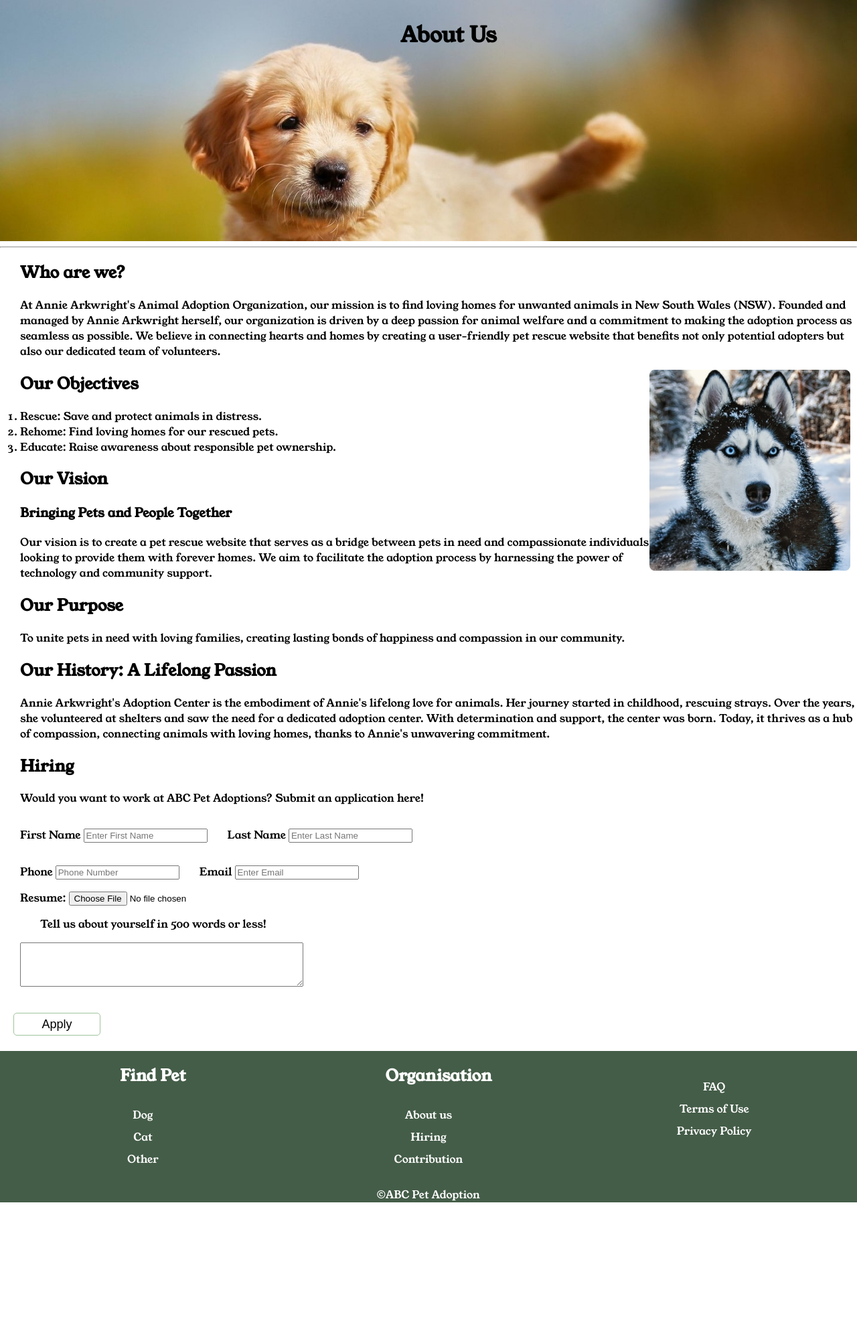
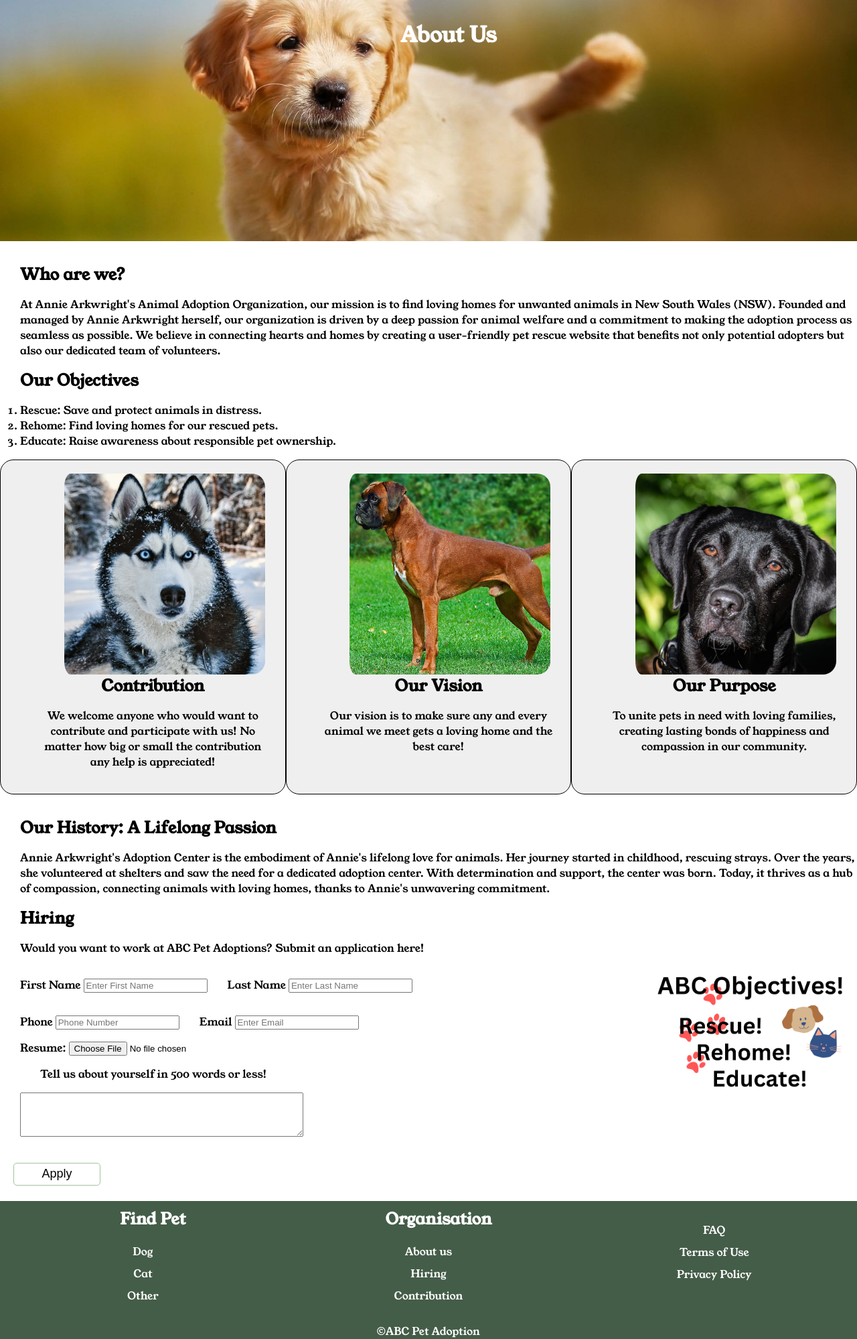
Before and after one commit to kiyohiro0310/SEF_AT, a Django app: page /about-us in a window 1280 px wide; the page is wider, and only the part inside the window is pictured. Shown: the part 89-2088 px from the top of that part at 67% size. Before the commit the page ends 1884 px from the top of that part, so only its background shows below. Run offline with Django 4.2, Linux system fonts and the light colour scheme.

Commit message:
I have worked on removing the horizontal line among other changes.

```diff
--- a/SEF/static/css/Leon.css
+++ b/SEF/static/css/Leon.css
@@ -1,28 +1,34 @@
+body {
+    overflow-x: hidden;
+    max-width: 100%;
+    margin-left: 20px;
+}
+
+
 .main{
-    text-align: center;
+    text-align:center;
     background-image: url("../images/puppy1.jpg");
     background-size: cover;
-    background-position: cenrtre;
+    background-position: center;
     margin: 0;
     padding: 30px;
-    width: 100%; /* Set the width of the container */
-    height: 300px; /* Set the desired height of the container */
+    width: 100%;
+    height: 300px;
+    color: white;
 }
 
 h1, h2, h3, p, ol{
     padding-left: 30px;
 }
 
-/* body{
-    background-image: url("../images/husky.png");
-} */
-
 img{
+    padding-left: 10px;
     height: 300px;
     width: 300px;
     float: right;
     border-radius: 8px;
     margin-right: 10px;
+    align-self: center;
 }
 
 .oneRow, .twoRow {
@@ -36,6 +42,7 @@ img{
 
 .button-container{
     padding-left: 20px;
+    align-items: cet;
 }
 
 .button{
@@ -48,8 +55,35 @@ img{
     cursor: pointer;
     font-size: 18px;
 }
+
 .button:hover {
     background-color: #A0C49D;
     border: none;
     color: white;
 }
+
+.image-row {
+  display: flex;
+  justify-content: space-between;
+}
+
+.image-item {
+  text-align: center;
+  flex: 1;
+  padding: 20px;
+  box-sizing: border-box;
+  border: 1px solid black; /* Add borders for better visualization */
+  background-color: #efefef;
+  border-radius: 20px;
+}
+
+img {
+     max-width: 100%;
+     height: auto;
+     border-radius: 20px;
+
+}
+
+h2 {
+  margin: 10px 0;
+}
--- a/SEF/templates/about-us.html
+++ b/SEF/templates/about-us.html
@@ -14,7 +14,7 @@
 <body>
     {% include "layout/header.html" %}
     <h1 class="main">About Us</h1>
-    <hr>
+    <br>
     <h2 class="Heading">Who are we?</h2>
     <p>At Annie Arkwright's Animal Adoption Organization, our mission is to find loving homes for unwanted animals in New South Wales (NSW).
         Founded and managed by Annie Arkwright herself, our organization is driven by a deep passion for animal welfare and a commitment
@@ -22,21 +22,40 @@
         benefits not only potential adopters but also our dedicated team of volunteers.
     </p>
 
-    <img src="static/images/husky.png" alt="Friendly Husky Dog!" >
-
     <h2 class="Heading">Our Objectives</h2>
     <ol>
         <li>Rescue: Save and protect animals in distress.</li>
         <li>Rehome: Find loving homes for our rescued pets.</li>
         <li>Educate: Raise awareness about responsible pet ownership.</li>
     </ol>
-    <h2 class="Heading">Our Vision</h2>
-    <h3>Bringing Pets and People Together</h3>
-    <p>Our vision is to create a pet rescue website that serves as a bridge between pets in need and compassionate individuals looking to provide them with forever homes.
-     We aim to facilitate the adoption process by harnessing the power of technology and community support.
-    </p>
-    <h2 class="Heading"> Our Purpose</h2>
-    <p>To unite pets in need with loving families, creating lasting bonds of happiness and compassion in our community.</p>
+
+
+    <div class="image-row">
+        <div class="image-item">
+            <div class="imCent">
+          <img src="static/images/husky.png" alt="Image 1">
+        </div>
+          <h2>Contribution</h2>
+          <p>We welcome anyone who would want to contribute and participate with us! No matter how big or small the contribution any help is appreciated!</p>
+        </div>
+
+        <div class="image-item">
+            <div class="imCent">
+          <img src="static/images/boxer.png" alt="Image 2">
+            </div>
+          <h2 class="Heading">Our Vision</h2>
+          <p>Our vision is to make sure any and every animal we meet gets a loving home and the best care! </p>
+        </div>
+
+        <div class="image-item">
+            <div class="imCent">
+          <img src="static/images/blacklab.png" alt="Image 3">
+        </div>
+          <h2>Our Purpose</h2>
+          <p>To unite pets in need with loving families, creating lasting bonds of happiness and compassion in our community.</p>
+        </div>
+      </div>
+      <br>
 
     <h2 class="Heading"> Our History: A Lifelong Passion</h2>
     <p>Annie Arkwright's Adoption Center is the embodiment of Annie's lifelong love for animals. Her journey started in childhood,
@@ -46,24 +65,31 @@
 
     <h2 class="Heading">Hiring</h2>
     <p>Would you want to work at ABC Pet Adoptions? Submit an application here!</p>
+    <div class="last">
+    <img src="static/images/Rescue.png" alt="Image 2">
+    </div>
     <form action="#" method="post">
         <div class="oneRow">
         <p>First Name <input type="text" name="FirstName" placeholder="Enter First Name" pattern="[a - zA - Z]+"></p>
         <p>Last Name <input type="text" name="LastName" placeholder="Enter Last Name" pattern="[a - zA - Z]+"></p>
         </div>
+
         <div class="twoRow">
         <p>Phone <input type="tel" name="Phone" placeholder="Phone Number" </p>
         <p>Email <input type="text" name="Email" placeholder="Enter Email" </p>
         </div>
+
         <div class="threeRow"
         <p><label for="resume">Resume:</label>
         <input type="file" id="resume" name="resume"><br></p>
         </div>
+
         <div class= "fourRow">
         <p><label for="textDescribe">Tell us about yourself in 500 words or less!</label> </p>
         <textarea id="textDescribe" name="textDescribe" rows="4" cols="50" value="textDescribe" min="0" max="500">
         </textarea>
     </div>
+
         <br>
         <div class="button-container">
         <button  class = "button" type="submit">Apply</button>
```
Also changed, not shown: SEF/static/images/Rescue.png (added).
